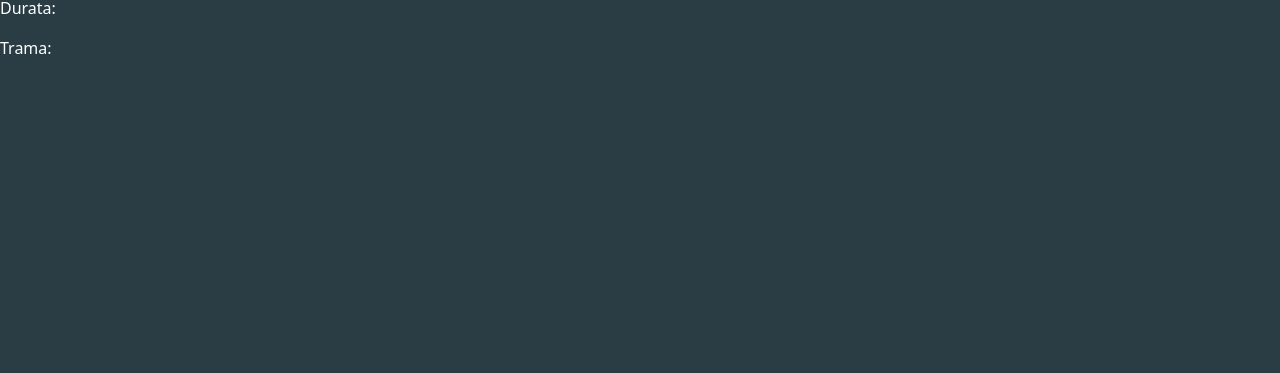
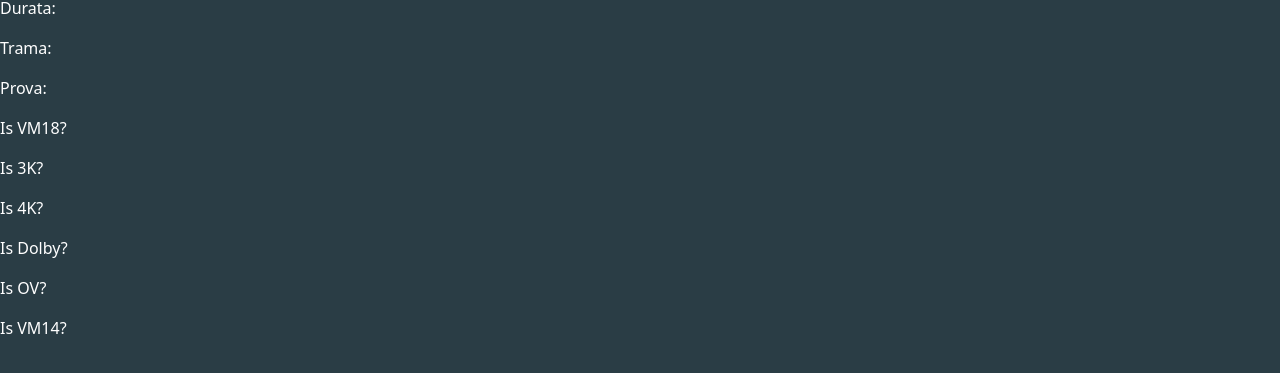
Before and after one commit to eleonora-84/CinemazonFE, a React (Vite) app: page /moviecard in a window 1280 px wide. Shown: the part 303-676 px from the top of the page. Built offline with nearby package versions, Linux system fonts and the light colour scheme; no server answers.

Commit message:
scheda film

```diff
--- a/src/component/MovieCard.jsx
+++ b/src/component/MovieCard.jsx
@@ -3,7 +3,7 @@ import queryString from "query-string";
 
 import "../styles/card.css";
 
-const MovieCard = (props) => {
+const MovieCard = () => {
   const [movie, setMovie] = useState([]);
 
   useEffect(() => {
@@ -25,6 +25,13 @@ const MovieCard = (props) => {
       <p>Regia: {movie.director}</p>
       <p>Durata: {movie.duration}</p>
       <p>Trama: </p>
+      <p>Prova: </p>
+      <p>Is VM18? {movie.vm18 && " TRUE"}</p>
+      <p>Is 3K? {movie.threeK && " TRUE"}</p>
+      <p>Is 4K?{movie.fourK && " TRUE"}</p>
+      <p>Is Dolby?{movie.dolby && " TRUE"}</p>
+      <p>Is OV?{movie.ov && " TRUE"}</p>
+      <p>Is VM14?{movie.vm14 && " TRUE"}</p>
     </>
   );
 };
```
